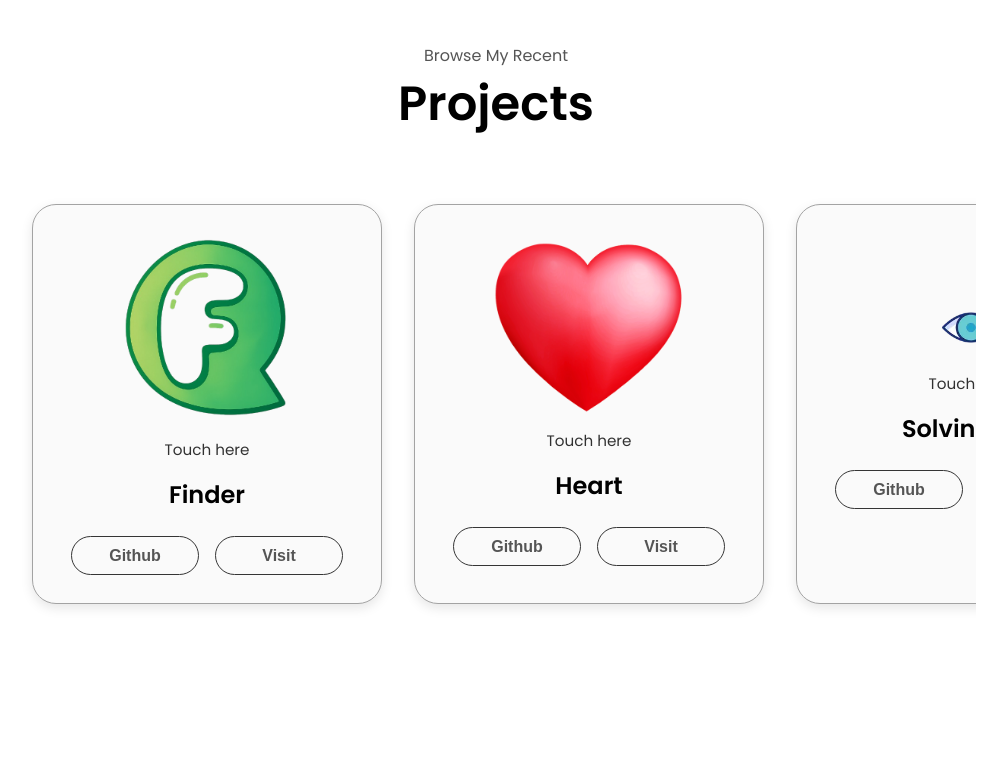
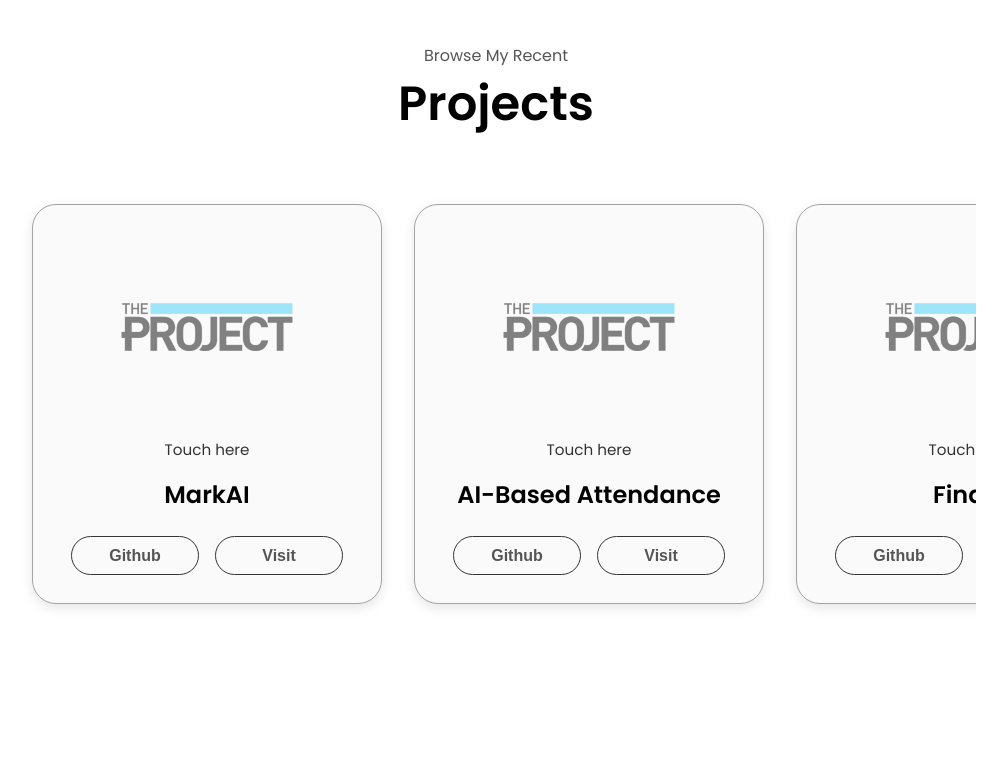
Before and after one commit to vishalsinha2004/Portfolio, a Django app: page / in a window 1280 px wide. Shown: the part 2383-3157 px from the top of the page, without its empty margins (144-1151 px from the left). Run offline with Django 5.2, Linux system fonts and the light colour scheme.

Commit message:
update project

```diff
--- a/core/templates/core/index.html
+++ b/core/templates/core/index.html
@@ -61,7 +61,7 @@
     <span id="animated-text"></span>
 </p>
             <div class="btn-container">
-                <button class="btn btn-color-2" onclick="window.open('Resume.pdf')">
+                <button class="btn btn-color-2" onclick="window.open ('Resume.pdf')">
                     Resume
                 </button>
                 <button class="btn btn-color-1" onclick="location.href='./#contact'">
@@ -312,11 +312,75 @@
 
     <div class="experience-details-container">
         <div class="about-containers">
+
+             <div class="card" onclick="this.classList.toggle('flipped')">
+                <div class="card-inner">
+                    <div class="card-front details-container color-container">
+                        <div class="article-container">
+                            <img src="{% static 'core/images/p-3.png' %}" alt="Heart" class="project-img" />
+                        </div>
+                        <p class="touch-hint">Touch here</p>
+                        <h2 class="project-title">MarkAI</h2>
+                        <div class="btn-container">
+                            <button class="btn btn-color-2 project-btn"
+                                onclick="event.stopPropagation(); window.open('https://github.com/vishalsinha2004/MarkAI', '_blank')">
+                                Github
+                            </button>
+                            <button class="btn btn-color-2 project-btn"
+                                onclick="event.stopPropagation(); window.open('https://github.com/vishalsinha2004/MarkAI', '_blank')">
+                                Visit
+                            </button>
+                        </div>
+                    </div>
+                    <div class="card-back details-container color-container">
+                        <h2 class="project-title">AI Voice assistant </h2>
+                        <p class="project-description">
+Developed MarkAI, an AI-powered voice assistant capable of
+understanding and responding to natural language commands.Integrated speech recognition and text-to-speech for hands-free, real-
+time user interaction.Enabled intelligent responses using generative AI for answering queries
+and task automation.Implemented system-level automation such as opening applications,
+playing music, and fetching real-time information.
+                        </p>
+                    </div>
+                </div>
+            </div>
+
+             <div class="card" onclick="this.classList.toggle('flipped')">
+                <div class="card-inner">
+                    <div class="card-front details-container color-container">
+                        <div class="article-container">
+                            <img src="{% static 'core/images/p-3.png' %}" alt="Heart" class="project-img" />
+                        </div>
+                        <p class="touch-hint">Touch here</p>
+                        <h2 class="project-title">AI-Based Attendance </h2>
+                        <div class="btn-container">
+                            <button class="btn btn-color-2 project-btn"
+                                onclick="event.stopPropagation(); window.open('https://github.com/vishalsinha2004/Attendance-management-system', '_blank')">
+                                Github
+                            </button>
+                            <button class="btn btn-color-2 project-btn"
+                                onclick="event.stopPropagation(); window.open('https://github.com/vishalsinha2004/Attendance-management-system', '_blank')">
+                                Visit
+                            </button>
+                        </div>
+                    </div>
+                    <div class="card-back details-container color-container">
+                        <h2 class="project-title">AI-Based Attendance</h2>
+                        <p class="project-description">
+Built an AI-powered attendance system using computer vision to automatically recognize faces and mark attendance in real time.Implemented face detection and recognition with OpenCV, MediaPipe,
+and DeepFace for accurate identification.Automated attendance logging with timestamps and exported records to
+CSV/Excel formats.Optimized performance using a single-image-per-user database and
+efficient camera frame processing.                        </p>
+                    </div>
+                </div>
+            </div>
+
+
             <div class="card" onclick="this.classList.toggle('flipped')">
                 <div class="card-inner">
                     <div class="card-front details-container color-container">
                         <div class="article-container">
-                            <img src="{% static 'core/images/Finder.png' %}" alt="Finder" class="project-img" />
+                            <img src="{% static 'core/images/p-3.png' %}" alt="Finder" class="project-img" />
                         </div>
                         <p class="touch-hint">Touch here</p>
                         <h2 class="project-title">Finder</h2>
@@ -326,13 +390,13 @@
                                 Github
                             </button>
                             <button class="btn btn-color-2 project-btn"
-                                onclick="event.stopPropagation(); window.open('https://finder-stlh.onrender.com/', '_blank')">
+                                onclick="event.stopPropagation(); window.open('https://finder-ochre.vercel.app/', '_blank')">
                                 Visit
                             </button>
                         </div>
                     </div>
                     <div class="card-back details-container color-container">
-                        <h2 class="project-title">FinderAI</h2>
+                        <h2 class="project-title">Finder</h2>
                         <p class="project-description">
                             Full-stack note-sharing platform integrated with Firebase and the Gemini API for smart organization.
                         </p>
@@ -344,7 +408,7 @@
                 <div class="card-inner">
                     <div class="card-front details-container color-container">
                         <div class="article-container">
-                            <img src="{% static 'core/images/Heart.png' %}" alt="Heart" class="project-img" />
+                            <img src="{% static 'core/images/p-3.png' %}" alt="Heart" class="project-img" />
                         </div>
                         <p class="touch-hint">Touch here</p>
                         <h2 class="project-title">Heart</h2>
@@ -372,7 +436,7 @@
                 <div class="card-inner">
                     <div class="card-front details-container color-container">
                         <div class="article-container">
-                            <img src="{% static 'core/images/view.webp' %}" alt="mysolvingerai" class="project-img" />
+                            <img src="{% static 'core/images/p-3.png' %}" alt="mysolvingerai" class="project-img" />
                         </div>
                         <p class="touch-hint">Touch here</p>
                         <h2 class="project-title">SolvingerAI</h2>
```
Also changed, not shown: 2 other files.
